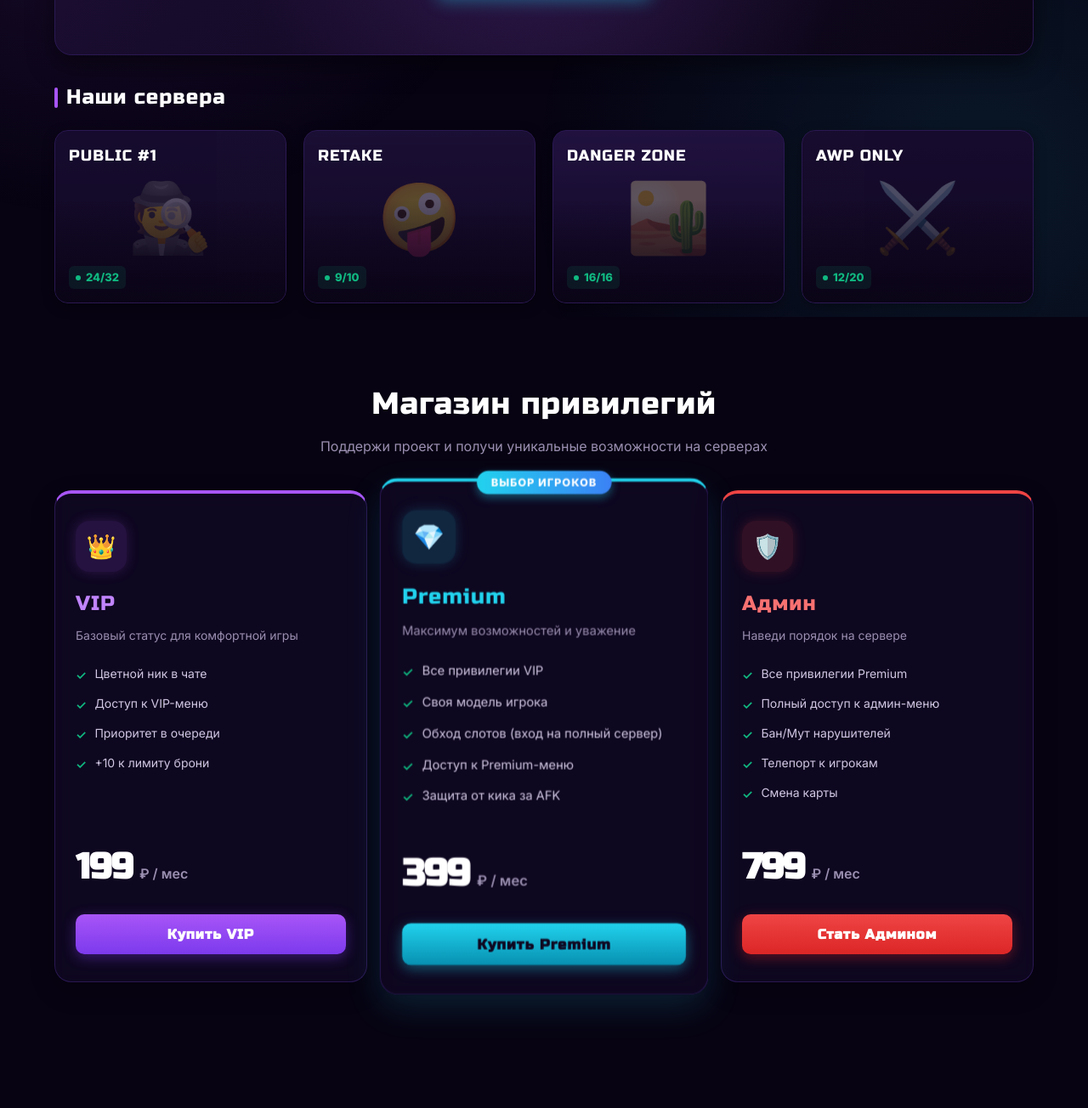
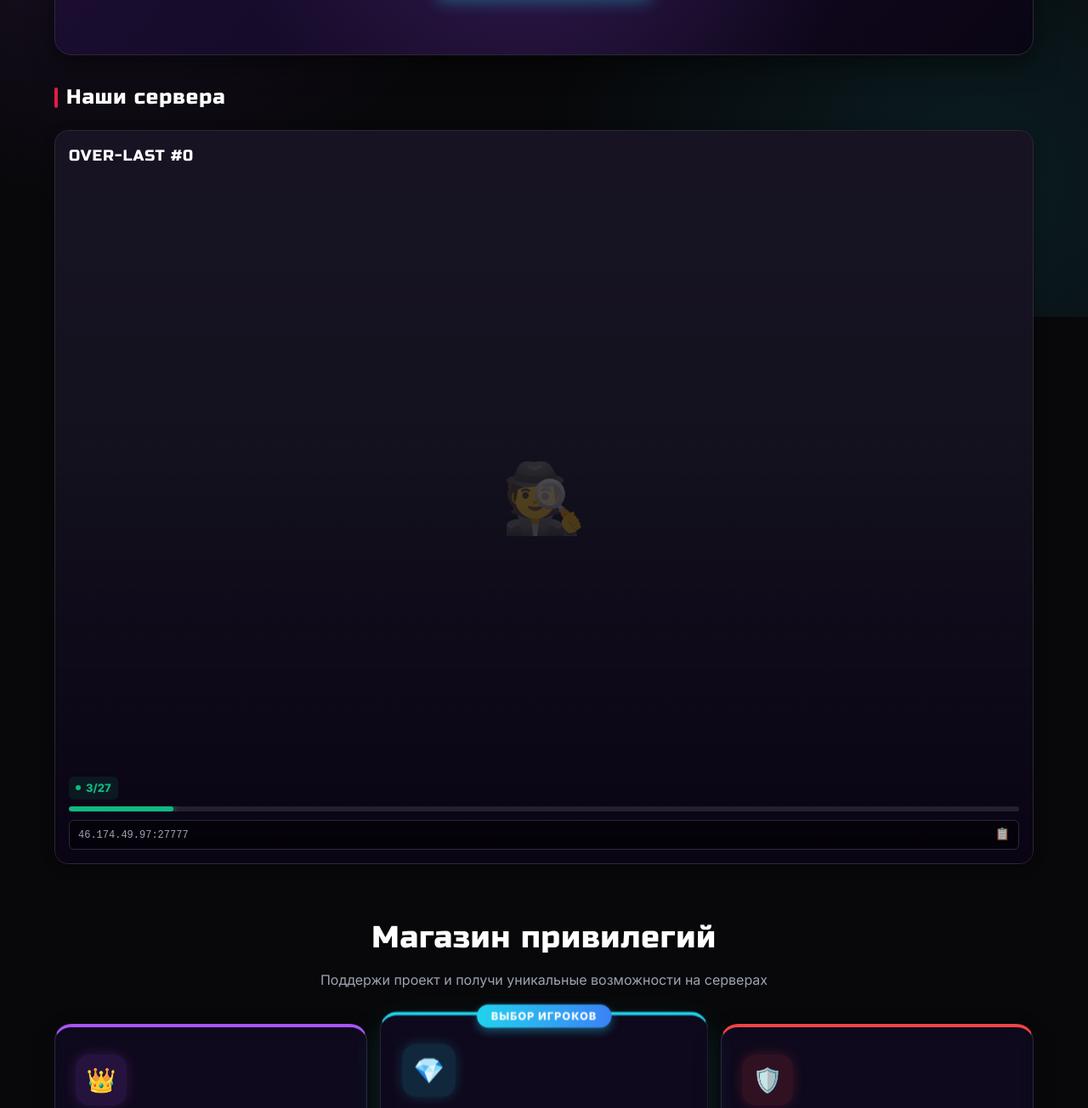
Before and after one commit to urijsulagin704-afk/baza-cs2, a plain HTML site: page index.html in a window 1280 px wide. Shown: the part 427-1731 px from the top of the page at 85% size. Before the commit the page ends 1655 px from the top, so only its background shows below. Drawn offline with Linux system fonts and the light colour scheme.

Commit message:
Update index.html

```diff
--- a/index.html
+++ b/index.html
@@ -13,12 +13,13 @@
   /* ================= БАЗА ================= */
   * { margin: 0; padding: 0; box-sizing: border-box; }
   :root {
-    --bg: #070312; --bg-2: #0f0721; --card: #150b2a; --card-2: #1c1038;
-    --border: #2a1852; --border-hi: #3d2470;
-    --accent: #a855f7; --accent-light: #c084fc; --accent-dark: #7c3aed;
-    --cyan: #22d3ee;
-    --text: #ffffff; --muted: #9a8fb0;
-    --green: #10b981; --red: #ef4444;
+        --bg: #08080a; --bg-2: #0f0f13; --card: #16161c; --card-2: #1f1f27;
+    --border: #2a2a35; --border-hi: #3f3f4e;
+    --accent: #e11d48; /* Насыщенный красный */
+    --accent-light: #fb7185;
+    --accent-dark: #be123c;
+    --text: #ffffff; --muted: #9ca3af;
+    --green: #10b981; --red: #ef4444; --blue: #3b82f6; --yellow: #f59e0b;
   }
 
   html { scroll-behavior: smooth; }
@@ -199,6 +200,41 @@
     .hero-content h1 { font-size: 32px; }
     .nav-links { flex-wrap: wrap; justify-content: center; gap: 12px; }
   }
+    /* ================= ФИШКИ ПРЕМИУМ ================= */
+  /* 1. Прогресс-бар онлайна */
+  .server-progress-wrap {
+    width: 100%; height: 6px; background: rgba(255,255,255,0.1);
+    border-radius: 10px; margin-top: 8px; overflow: hidden;
+  }
+  .server-progress {
+    height: 100%; border-radius: 10px; transition: width 1s ease;
+    box-shadow: 0 0 10px currentColor;
+  }
+  .progress-green { background: #10b981; color: #10b981; }
+  .progress-red { background: #ef4444; color: #ef4444; }
+
+  /* 2. Кнопка копирования IP */
+  .server-ip-box {
+    display: flex; justify-content: space-between; align-items: center;
+    background: rgba(0,0,0,0.5); border: 1px solid var(--border);
+    padding: 6px 10px; border-radius: 6px; margin-top: 10px;
+    font-family: monospace; font-size: 12px; color: var(--muted);
+    cursor: pointer; transition: 0.2s; position: relative; z-index: 10;
+  }
+  .server-ip-box:hover { border-color: var(--accent); color: #fff; background: rgba(225,29,72,0.1); }
+  .copy-icon { opacity: 0.7; font-size: 14px; }
+
+  /* 3. Эффект 3D-наклона */
+  .tilt-card { transform-style: preserve-3d; transform: perspective(1000px); }
+  .tilt-card > * { transform: translateZ(20px); } /* Вытаскиваем контент вперед */
+
+  /* 4. Свечение за курсором */
+  #cursor-glow {
+    position: fixed; width: 400px; height: 400px; border-radius: 50%;
+    background: radial-gradient(circle, rgba(225,29,72,0.15) 0%, transparent 70%);
+    pointer-events: none; z-index: 0; transform: translate(-50%, -50%);
+    transition: opacity 0.3s; opacity: 0;
+  }
 </style>
 </head>
 <body>
@@ -234,37 +270,26 @@
     <!-- СЕТКА СЕРВЕРОВ -->
     <div>
       <h2 class="section-title">Наши сервера</h2>
-      <div class="servers-grid">
-        <div class="server-card">
+              <div class="server-card tilt-card">
           <div class="server-bg bg-public"></div>
           <div class="server-content">
-            <div class="server-title">Public #1</div>
-            <div class="server-status">24/32</div>
+            <div class="server-title">OVER-LAST #0</div>
+
+            <div>
+              <div class="server-status">3/27</div>
+              <!-- Прогресс-бар: width указываем в процентах (3 из 27 = ~11%) -->
+              <div class="server-progress-wrap">
+                <div class="server-progress progress-green" style="width: 11%;"></div>
+              </div>
+              <!-- Кнопка копирования -->
+              <div class="server-ip-box" onclick="copyIP(this, '46.174.49.97:27777')">
+                <span>46.174.49.97:27777</span>
+                <span class="copy-icon">📋</span>
+              </div>
+            </div>
+
           </div>
         </div>
-        <div class="server-card">
-          <div class="server-bg bg-fun"></div>
-          <div class="server-content">
-            <div class="server-title">Retake</div>
-            <div class="server-status">9/10</div>
-          </div>
-        </div>
-        <div class="server-card">
-          <div class="server-bg bg-sand"></div>
-          <div class="server-content">
-            <div class="server-title">Danger Zone</div>
-            <div class="server-status">16/16</div>
-          </div>
-        </div>
-        <div class="server-card">
-          <div class="server-bg bg-duels"></div>
-          <div class="server-content">
-            <div class="server-title">AWP Only</div>
-            <div class="server-status">12/20</div>
-          </div>
-        </div>
-      </div>
-    </div>
 
     <!-- МАГАЗИН -->
     <section class="shop-section" id="shop">
@@ -336,6 +361,54 @@
 
   <!-- СКРИПТЫ -->
   <script>
+        // 1. Копирование IP
+    function copyIP(element, ip) {
+      navigator.clipboard.writeText(ip).then(() => {
+        const originalText = element.innerHTML;
+        element.innerHTML = '<span style="color:var(--green)">IP скопирован! ✅</span>';
+        setTimeout(() => { element.innerHTML = originalText; }, 1500);
+      });
+    }
+
+    // 2. 3D Наклон карточек (Vanilla Tilt на минималках)
+    const cards = document.querySelectorAll('.tilt-card');
+    cards.forEach(card => {
+      card.addEventListener('mousemove', e => {
+        const rect = card.getBoundingClientRect();
+        const x = e.clientX - rect.left;
+        const y = e.clientY - rect.top;
+        const centerX = rect.width / 2;
+        const centerY = rect.height / 2;
+        const rotateX = ((y - centerY) / centerY) * -10; // Максимальный угол 10 градусов
+        const rotateY = ((x - centerX) / centerX) * 10;
+        card.style.transform = `perspective(1000px) rotateX(${rotateX}deg) rotateY(${rotateY}deg) scale(1.02)`;
+      });
+
+      card.addEventListener('mouseleave', () => {
+        card.style.transform = `perspective(1000px) rotateX(0) rotateY(0) scale(1)`;
+        card.style.transition = 'transform 0.5s ease';
+      });
+
+      card.addEventListener('mouseenter', () => {
+        card.style.transition = 'transform 0.1s ease'; // Убираем задержку при входе
+      });
+    });
+
+    // 3. Свечение за курсором (только на ПК)
+    if (window.matchMedia("(pointer: fine)").matches) {
+      const glow = document.createElement('div');
+      glow.id = 'cursor-glow';
+      document.body.appendChild(glow);
+
+      document.addEventListener('mousemove', e => {
+        glow.style.opacity = '1';
+        glow.style.left = e.clientX + 'px';
+        glow.style.top = e.clientY + 'px';
+      });
+      document.addEventListener('mouseleave', () => {
+        glow.style.opacity = '0';
+      });
+    }
     // Счётчик онлайна
     (function(){
       const badge = document.querySelector('.online-badge');
```
